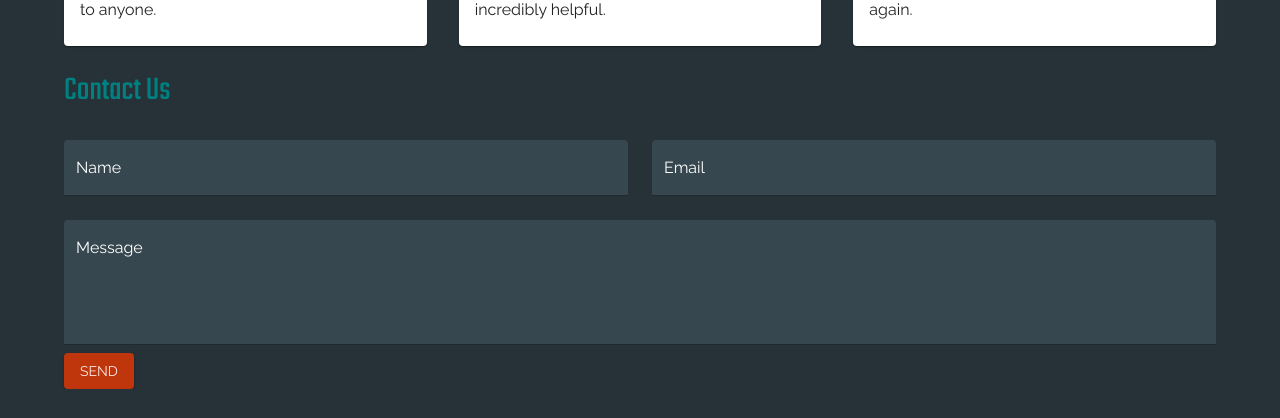
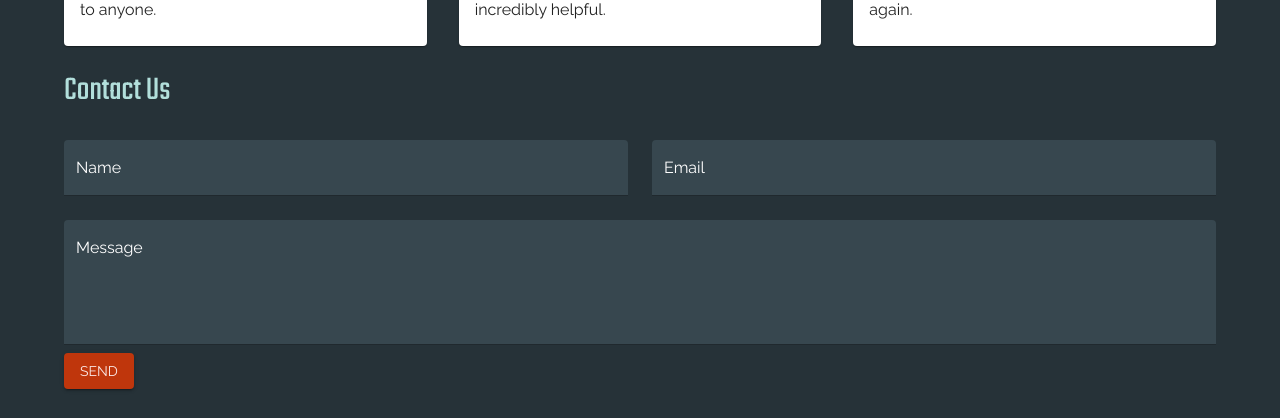
Before and after one commit to vipyne/react-spa, a React (Create React App) app: page / in a window 1280 px wide. Shown: the part 474-892 px from the top of the page. Before the commit the page ends 863 px from the top, so only its background shows below. Built offline with nearby package versions, Linux system fonts and the light colour scheme.

Commit message:
color changes

```diff
--- a/src/App.js
+++ b/src/App.js
@@ -36,7 +36,7 @@ const theme = createTheme({
     },
     h4: {
       fontFamily: 'Teko, Arial, sans-serif',
-      color: 'teal',
+      color: '#b2dfdb',
     },
     h5: {
       fontFamily: 'Teko, Arial, sans-serif',
--- a/src/components/ContactForm.js
+++ b/src/components/ContactForm.js
@@ -23,7 +23,7 @@ const ContactForm = () => {
 
   return (
 
-    <Stack>
+    <Stack sx={{ marginBottom: 4}}>
       <Typography variant="h4" gutterBottom>Contact Us</Typography>
       <form onSubmit={handleSubmit}>
         <Grid container rowSpacing={0} columnSpacing={{ md: 3 }}>
```
